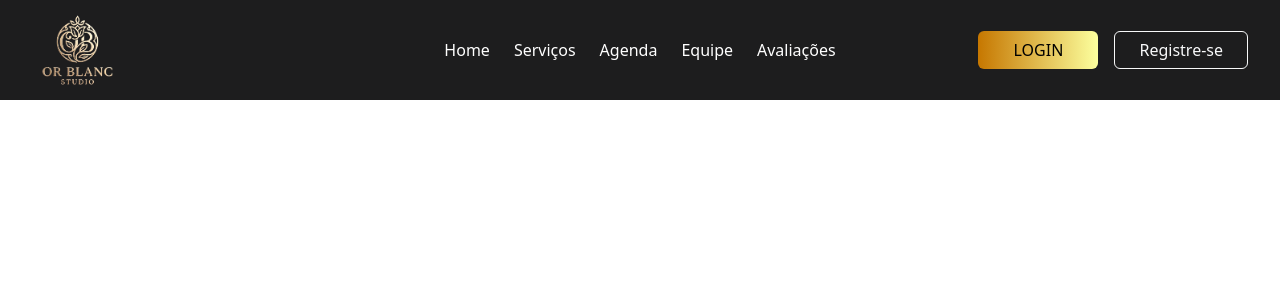
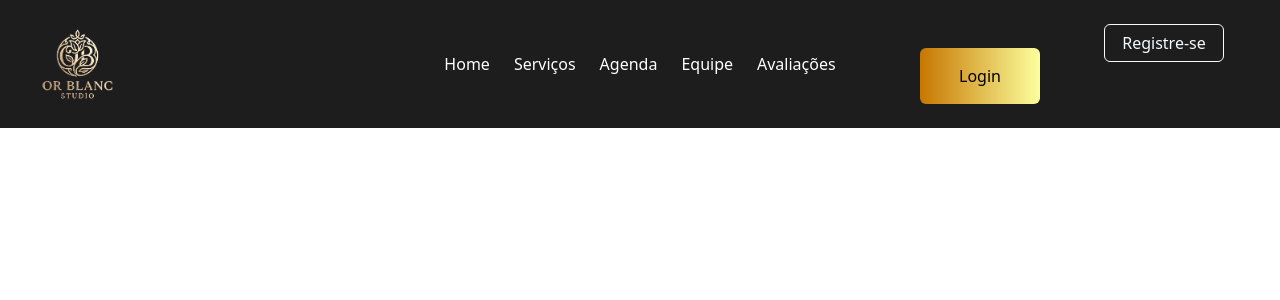
Before and after one commit to Eduardo-Bernal/Or-Blanc-Studio-Front, a Next.js app: page /components/Header in a window 1280 px wide. Shown: the top 300 px of the page. Built offline with nearby package versions, Linux system fonts and the light colour scheme.

Commit message:
Alteração Header

```diff
--- a/src/pages/components/Header/index.tsx
+++ b/src/pages/components/Header/index.tsx
@@ -1,4 +1,16 @@
+import ButtonGold from "@/pages/components/ButtonGold";
+import {useRouter} from "next/router";
+
+
+
 export default function Header() {
+
+    const router = useRouter();
+
+    function handleLogin() {
+        router.push("/login");
+    }
+
     return (
         <header
             className="col-12 d-flex flex-row justify-content-between px-4"
@@ -42,24 +54,22 @@ export default function Header() {
 
 
                     <div className="col-3 d-flex justify-content-end gap-3">
-                        <button
-                            className="btn px-4"
-                            style={{
-                                background: "linear-gradient(-90deg, #fcff9e 0%, #c67700 100%)",
-                                color: "#000",
-                                border: "none",
-                                minWidth: "120px",
-                            }}
-                        >
-                            LOGIN
-                        </button>
+                        <div className="p-4">
+                            <ButtonGold
+                                type="button"
+                                value="Login"
+                                onclick={() => {handleLogin()}}
+                            />
+                        </div>
 
-                        <button
-                            className="btn btn-outline-light px-4"
-                            style={{ minWidth: "120px" }}
-                        >
-                            Registre-se
-                        </button>
+                        <div className="p-4">
+                            <button
+                                className="btn btn-outline-light"
+                                style={{ minWidth: "120px" }}
+                            >
+                                Registre-se
+                            </button>
+                        </div>
                     </div>
 
                 </div>
```
